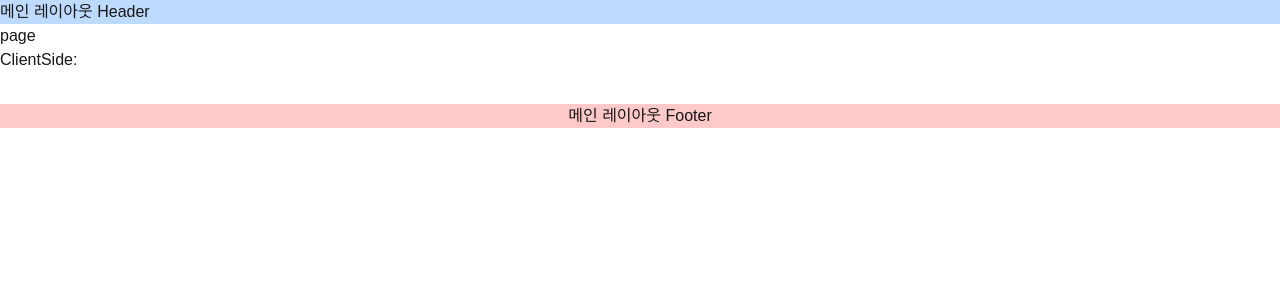
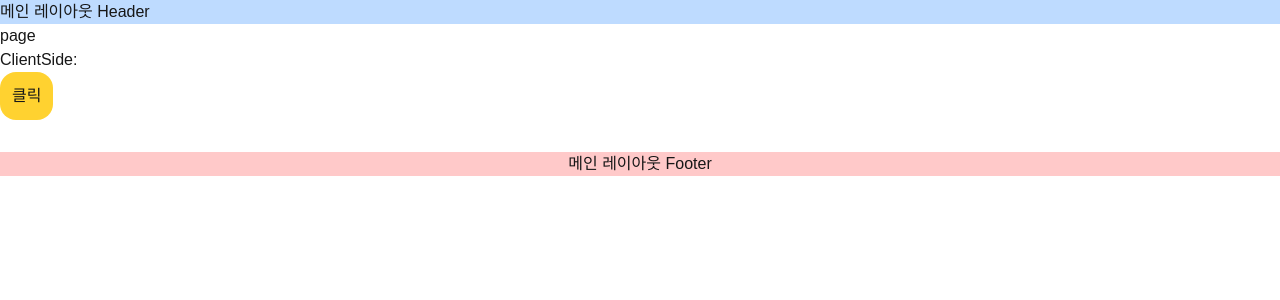
Before and after one commit to WooRung/shinhan6-nextjs, a Next.js app: page /client-albums/1 in a window 1280 px wide. Shown: the top 300 px of the page. Built offline with nearby package versions, Linux system fonts and the light colour scheme; no server answers.

Commit message:
with album test for ssr & csr with btn

```diff
--- a/package.json
+++ b/package.json
@@ -22,6 +22,7 @@
     "eslint": "^9",
     "eslint-config-next": "15.3.3",
     "prettier": "^3.5.3",
+    "server-only": "^0.0.1",
     "tailwindcss": "^4",
     "typescript": "^5"
   },
--- /dev/null
+++ b/src/app/(main)/(albums)/client-albums/[albumId]/ServerComp.tsx
@@ -0,0 +1,10 @@
+// "이 파일은 반드시 서버에서만 동작해야 해." 라고 명시
+import "server-only";
+
+// 이건 단순 예를 위한 파일입니다.
+
+export default function ServerComp() {
+  console.log("server-comp");
+
+  return <div>서버 컴포넌트</div>;
+}
--- a/src/app/(main)/(albums)/client-albums/[albumId]/page.tsx
+++ b/src/app/(main)/(albums)/client-albums/[albumId]/page.tsx
@@ -2,6 +2,7 @@
 
 import { useParams } from "next/navigation";
 import { useEffect, useState } from "react";
+import ServerComp from "./ServerComp";
 
 type Album = {
   id: number;
@@ -16,6 +17,7 @@ export default function ClientAlbumsDetailPage() {
   const params = useParams();
   const { albumId } = params;
   const [album, setAlbum] = useState<Album | null>(null);
+  const [isVisible, setIsVisble] = useState<boolean>(true);
 
   useEffect(() => {
     fetch(`https://jsonplaceholder.typicode.com/albums/${albumId}`)
@@ -31,8 +33,19 @@ export default function ClientAlbumsDetailPage() {
     <div>
       page
       <h1>ClientSide:</h1>
+      {/* <ServerComp /> */}
+      <div>
+        <button
+          className="bg-amber-300 p-3 rounded-2xl cursor-pointer"
+          onClick={() => {
+            setIsVisble((prev) => !prev);
+          }}
+        >
+          클릭
+        </button>
+      </div>
       {/* <p>{album ? album.title : null}</p> */}
-      <p>{album && album.title}</p>
+      <p>{isVisible && album && album.title}</p>
     </div>
   );
 }
--- a/src/app/(main)/(albums)/server-albums/[albumId]/page.tsx
+++ b/src/app/(main)/(albums)/server-albums/[albumId]/page.tsx
@@ -1,3 +1,5 @@
+import AlbumItemClient from "@/components/blocks/AlbumItem/AlbumItem.client";
+
 type ServerAlbumsDetailPageProps = {
   params: Promise<{
     albumId: string;
@@ -24,7 +26,11 @@ export default async function ServerAlbumsDetailPage({
 
   return (
     <div>
-      <p>앨범 제목: {album.title}</p>
+      <AlbumItemClient album={album} />
+      {/* <button className="bg-amber-300 p-3 rounded-2xl cursor-pointer">
+        클릭
+      </button>
+      <p>앨범 제목: {album.title}</p> */}
     </div>
   );
 }
--- /dev/null
+++ b/src/components/blocks/AlbumItem/AlbumItem.client.tsx
@@ -0,0 +1,29 @@
+"use client";
+
+import { useState } from "react";
+
+type Album = {
+  title: string;
+  id: number;
+};
+
+type AlbumItemClientProps = {
+  album: Album;
+};
+
+export default function AlbumItemClient({ album }: AlbumItemClientProps) {
+  const [isVisible, setIsVisible] = useState<boolean>(true);
+  return (
+    <div>
+      <button
+        className="bg-amber-300 p-3 rounded-2xl cursor-pointer"
+        onClick={() => {
+          setIsVisible((prev) => !prev);
+        }}
+      >
+        클릭
+      </button>
+      <p>앨범 제목: {isVisible && album.title}</p>
+    </div>
+  );
+}
```
Also changed, not shown: 1 other file (tests, documents, lock files or other folders).
